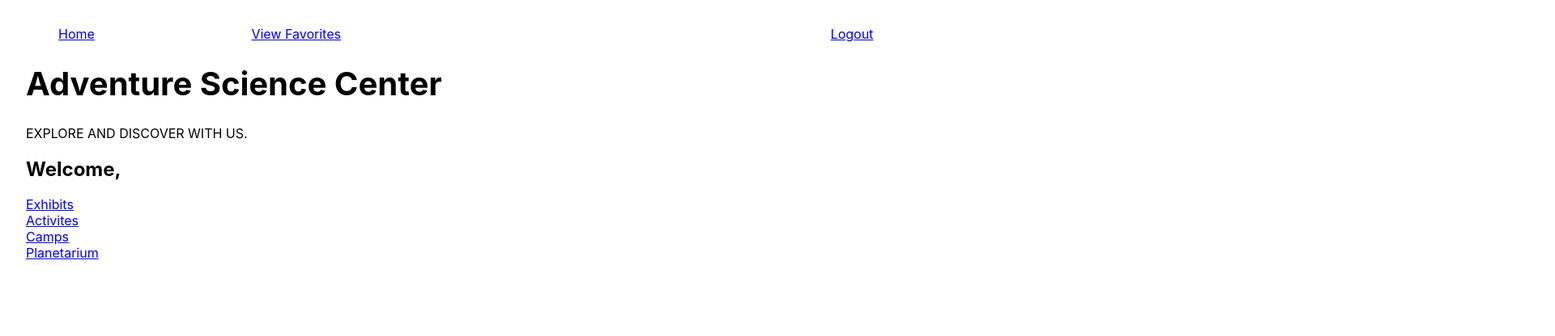
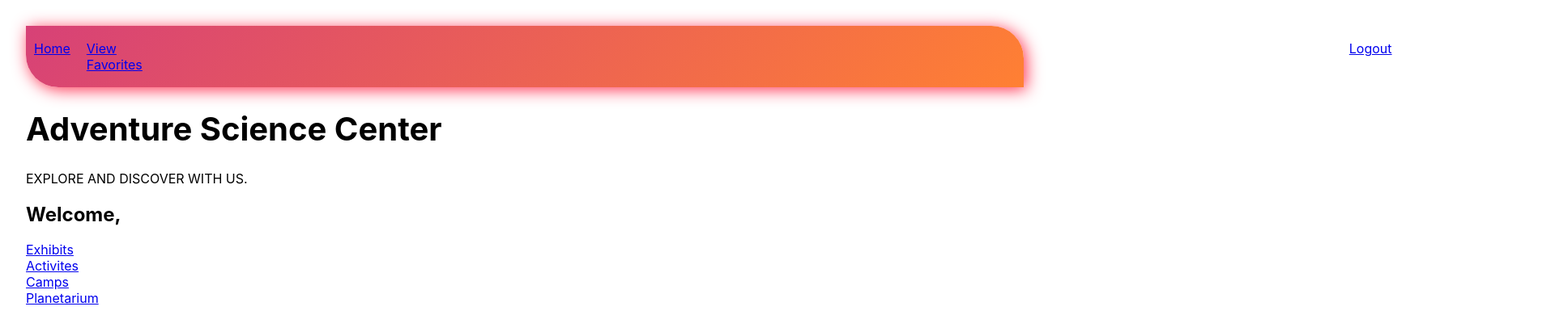
Before and after one commit to HoldenDReed/adventureWebpage, a React (Create React App) app: page / in a window 1280 px wide. Shown: the top 416 px of the page at 81% size, 1920 px wide, since content can reach past the window. Built offline with nearby package versions, Linux system fonts and the light colour scheme; sample sign-in values are in the browser's storage.

Commit message:
navbar style

```diff
--- a/src/components/nav/NavBar.css
+++ b/src/components/nav/NavBar.css
@@ -1,14 +1,25 @@
-.navbar {
-  display: flex;
-  flex-wrap: nowrap;
-  justify-content: left;
-}
 
-.navbar__item {
-  flex-basis: 20%;
-  list-style-type: none;
-}
+  .navbar {
+    list-style-type: none;
+    display: flex;
+    padding: 18px 0;
+    background-size: 400% 400%;
+    background-image: linear-gradient(-45deg, #ff5959, #ff4040, #ff0d6e, #ff8033,#d74177);
+    animation: 12s myGradient infinite;
+    border-radius: 40px;
+    box-shadow: 3px 3px 20px #ff3352;
+    border-top-left-radius: 0px;
+    border-bottom-right-radius: 0px;
+  }
+ .navbar__item.navbar__logout{
+    list-style-type: none;
+    display: flex;
+    padding:  0px 1480px;
+    color: wheat;
+  }
+  .navbar__item.active {
+    list-style-type: none;
+    display: flex;
+    padding:  0px 10px;
 
-.navbar__logout {
-  margin-left: auto;
-}
+  }
```
Also changed, not shown: src/components/homePage/HomePage.css (added).
